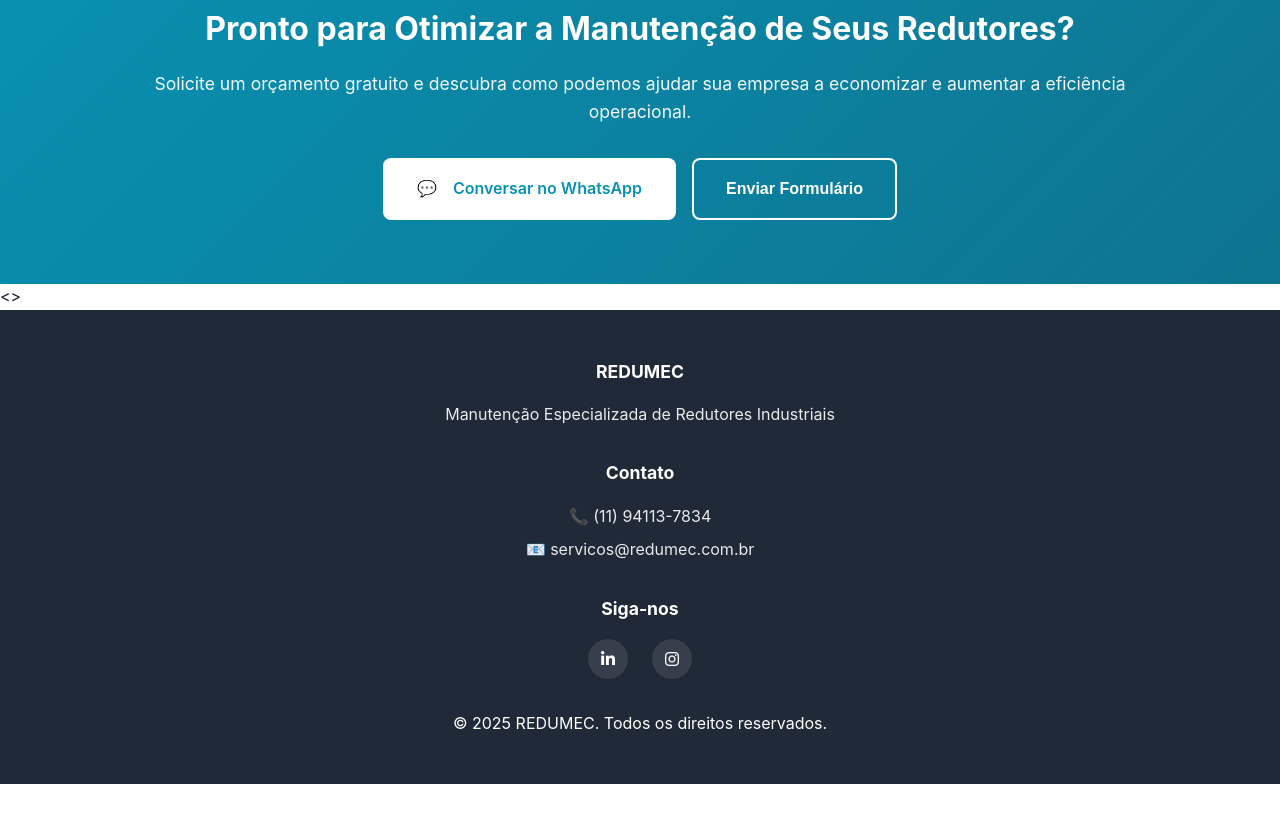
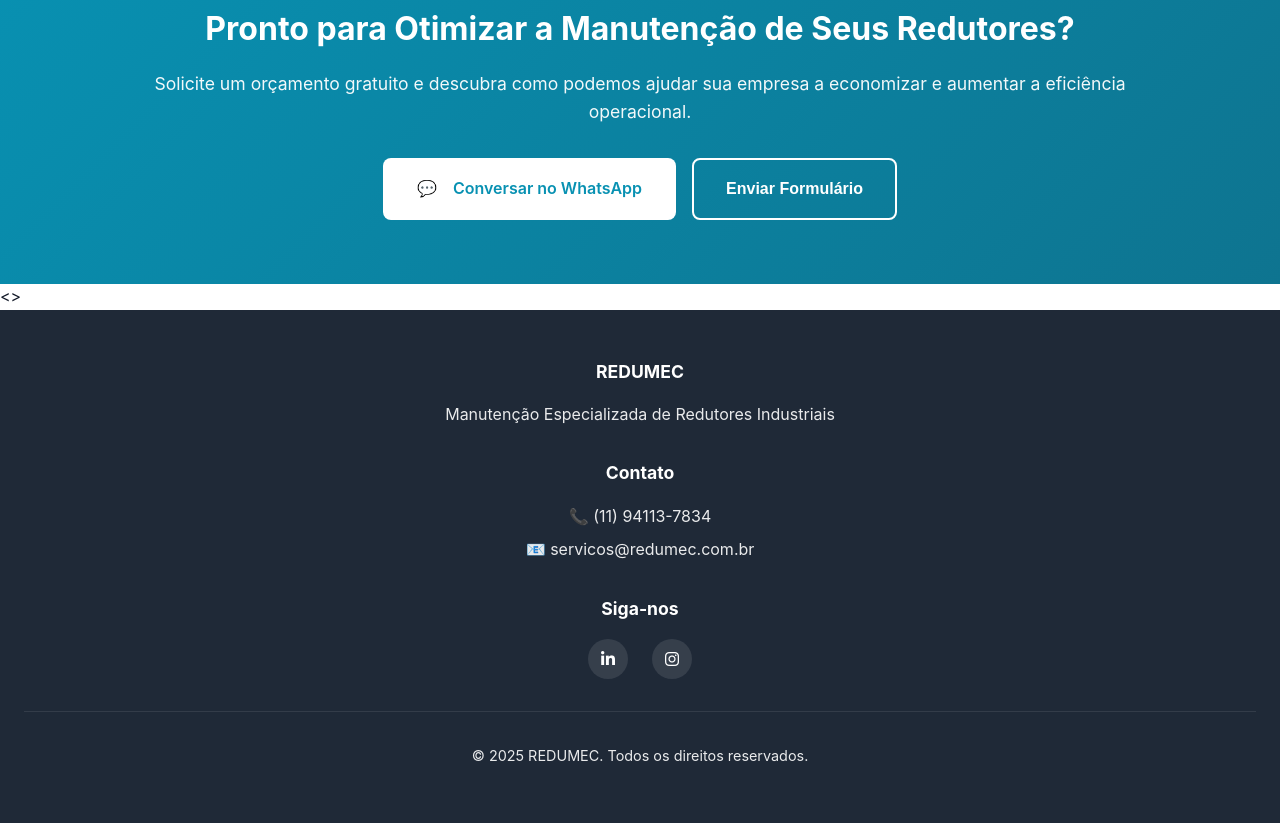
Before and after one commit to GHuemer/redumec, a plain HTML site: page index.html in a window 1280 px wide. Shown: the part 2797-3620 px from the top of the page. Before the commit the page ends 3581 px from the top, so only its background shows below. Drawn offline with Linux system fonts and the light colour scheme.

Commit message:
Remove footer div and update copyright paragraph

```diff
--- a/index.html
+++ b/index.html
@@ -937,9 +937,7 @@
     </div>
   </div>
 
-  <div class="footer-bottom">
-    <p>&copy; 2025 REDUMEC. Todos os direitos reservados.</p>
-  </div>
+      <p class="footer-copyright">&copy; 2025 REDUMEC. Todos os direitos reservados.</p>
 </footer>
 
 
```
